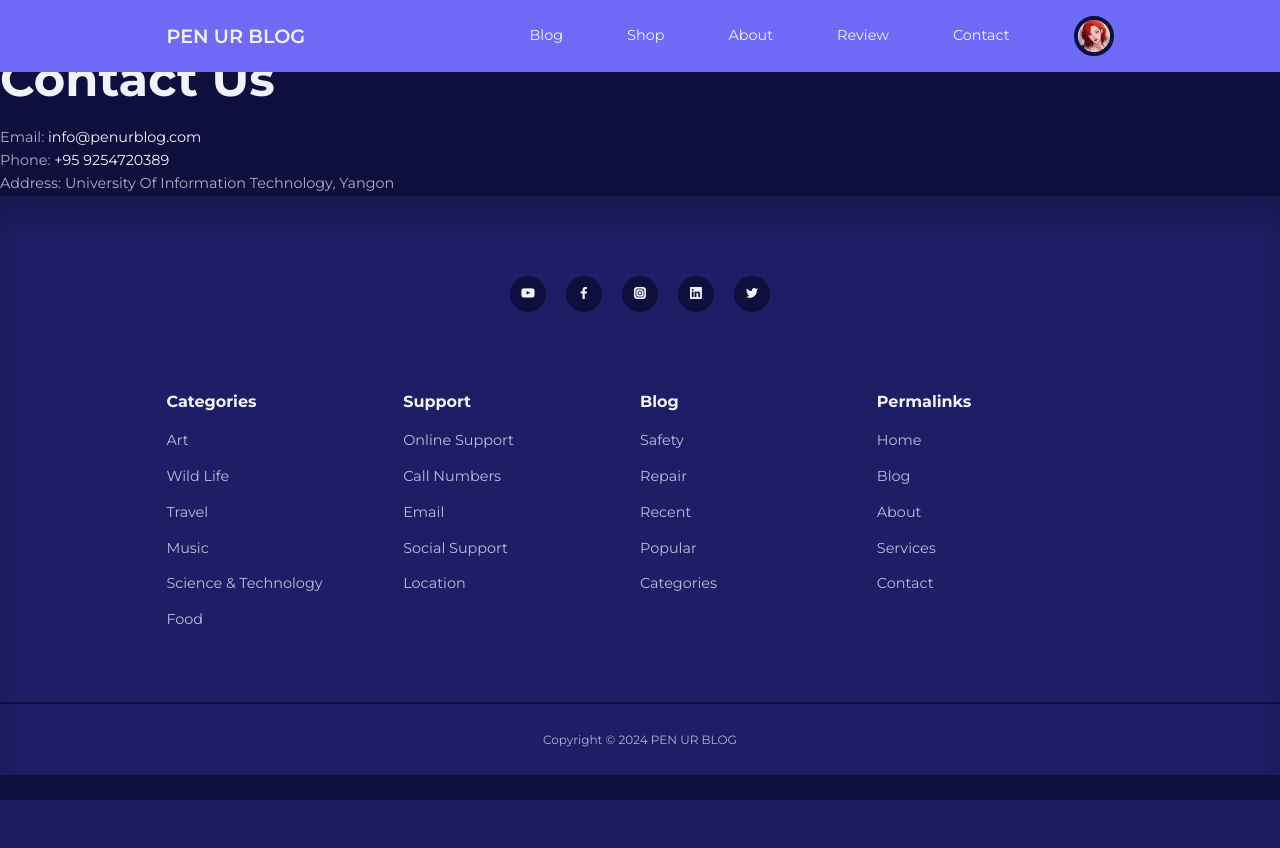
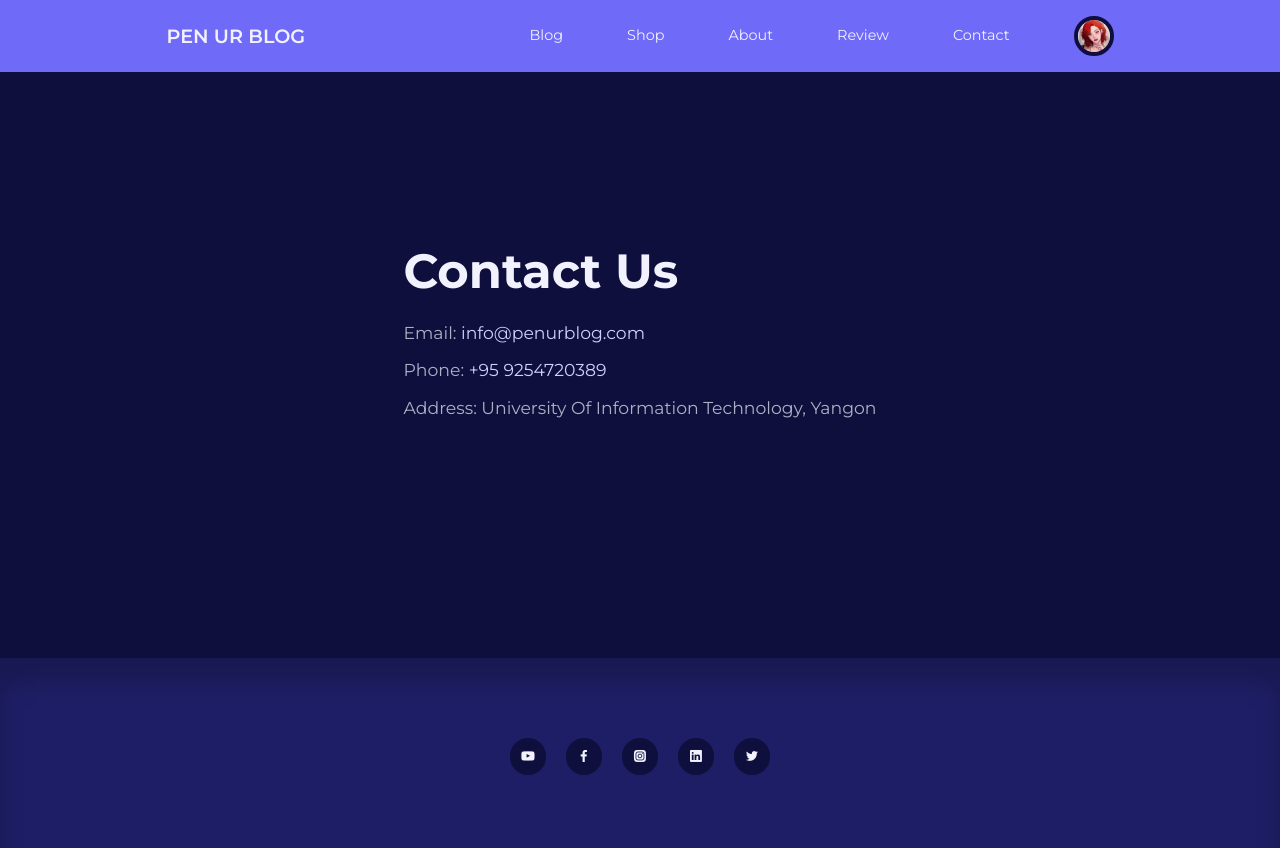
Before and after one commit to kyisinle/Pen-Ur-Blog, a PHP site: page /contact.html in a window 1280 px wide. Shown: the top 848 px of the page. Before the commit the page ends 800 px from the top, so only its background shows below. Run offline with PHP 8.4, Linux system fonts and the light colour scheme.

Commit message:
Update style.css

```diff
--- a/blog/style.css
+++ b/blog/style.css
@@ -822,3 +822,34 @@ input, textarea, select {
 }
 
 }
+
+.prev_next_btn {
+    display: flex;
+    flex-direction: row;
+    align-items: end;
+    flex-wrap: nowrap;
+    justify-content: flex-end;
+  }
+
+  .contact-info {
+    margin-bottom: 50px;
+    align-items: center;
+    height: 70vh;
+    display: grid;
+    place-content: center;
+}
+
+.contact-info h2 {
+    margin-bottom: 20px;
+    font-size: 2em;
+}
+
+.contact-info p {
+    font-size: 1.2em;
+    margin-bottom: 10px;
+}
+
+.contact-info a {
+    color: #cfcfff;
+    text-decoration: none;
+}
```
